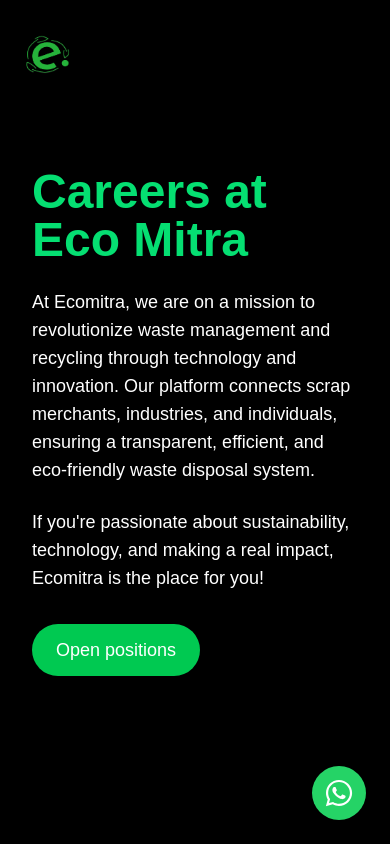
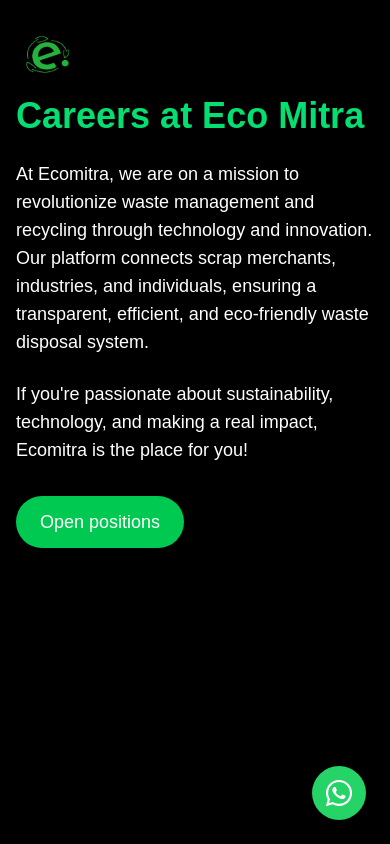
Before and after one commit to nitinrajg/frontend-ecomitra, a React (Vite) app: page /careers in a window 390 px wide. Shown: the top 844 px of the page. Built offline with nearby package versions, Linux system fonts and the light colour scheme.

Commit message:
fixed horizontal and vertical overflow in devices

```diff
--- a/src/App.jsx
+++ b/src/App.jsx
@@ -20,9 +20,10 @@
   const isPreRegistration = location.pathname === '/pre-registration';
 
   return (
-    <div className={isPreRegistration ? "" : "bg-[#1C211B] text-white"}>
+    <div className={`${isPreRegistration ? "" : "bg-[#1C211B] text-white"} overflow-x-hidden w-full max-w-[100vw]`}>
       <Header />
       <WhatsAppButton />
+      <div className="w-full overflow-x-hidden max-w-[100vw]">
         <Routes>
           {/* Home Page */}
           <Route
@@ -49,6 +50,7 @@
           <Route path="/careers" element={<CareerPage />} />
           <Route path="/careers/apply" element={<ApplyPage />} />
         </Routes>
+      </div>
       <Footer />
     </div>
   );
--- a/src/careers/ApplyPage.jsx
+++ b/src/careers/ApplyPage.jsx
@@ -2,13 +2,19 @@
 
 const ApplyPage = () => {
   return (
-    <div className="w-full h-screen flex justify-center items-center">
-      <iframe
-        src="https://app.nocodb.com/#/nc/form/44b0e9b2-186a-4e06-9f35-1dc2e419668f"
-        width="100%"
-        height="600px"
-        style={{ border: "none" }}
-      ></iframe>
+    <div className="min-h-screen pt-24 pb-16 px-2 sm:px-4 overflow-x-hidden w-full">
+      <div className="container mx-auto max-w-6xl">
+        <h1 className="text-3xl font-bold text-green-400 mb-8 px-2">Apply Now</h1>
+        <div className="bg-[#1C211B] rounded-lg shadow-lg overflow-hidden">
+          <iframe
+            src="https://app.nocodb.com/#/nc/form/44b0e9b2-186a-4e06-9f35-1dc2e419668f"
+            className="w-full"
+            height="800px"
+            style={{ border: "none", overflow: "hidden" }}
+            title="Application Form"
+          ></iframe>
+        </div>
+      </div>
     </div>
   );
 };
--- a/src/careers/CareerPage.jsx
+++ b/src/careers/CareerPage.jsx
@@ -32,11 +32,11 @@
   ];
 
   return (
-    <div>
-      <div className="min-h-screen flex items-center bg-black text-white px-8 md:px-16 lg:px-32">
+    <div className="overflow-x-hidden w-full">
+      <div className="min-h-screen flex flex-col md:flex-row items-center bg-black text-white px-4 sm:px-8 md:px-16 lg:px-32">
         {/* Left Section - Text Content */}
-        <div className="flex-1">
-          <h1 className="text-5xl font-bold text-green-400 mb-6">
+        <div className="flex-1 w-full md:w-auto py-24 md:py-0">
+          <h1 className="text-4xl md:text-5xl font-bold text-green-400 mb-6">
             Careers at Eco Mitra
           </h1>
           <p className="text-lg max-w-2xl mb-6">
@@ -61,7 +61,7 @@
           <img
             src={cuate}
             alt="Career at Eco Mitra"
-            className="max-w-md"
+            className="max-w-full md:max-w-md"
           />
         </div>
       </div>
@@ -69,7 +69,7 @@
       {/* Job Listings Section */}
       <div
         id="job-listings"
-        className="px-6 md:px-20 lg:px-40 py-16 bg-black"
+        className="px-4 sm:px-6 md:px-20 lg:px-40 py-16 bg-black"
       >
         <h2 className="text-4xl text-white font-bold mb-10">Open Positions</h2>
 
@@ -93,7 +93,7 @@
               <p className="text-base mb-4">{job.description}</p>
 
               {/* Apply Button */}
-              <Link to="/apply">
+              <Link to="/careers/apply">
                 <button className="bg-green-500 text-black px-5 py-2 rounded-full text-lg font-semibold hover:bg-green-600 transition flex items-center gap-2">
                   Apply now <span>➡</span>
                 </button>
```
Lines whose indentation alone changed are shown as unchanged.
